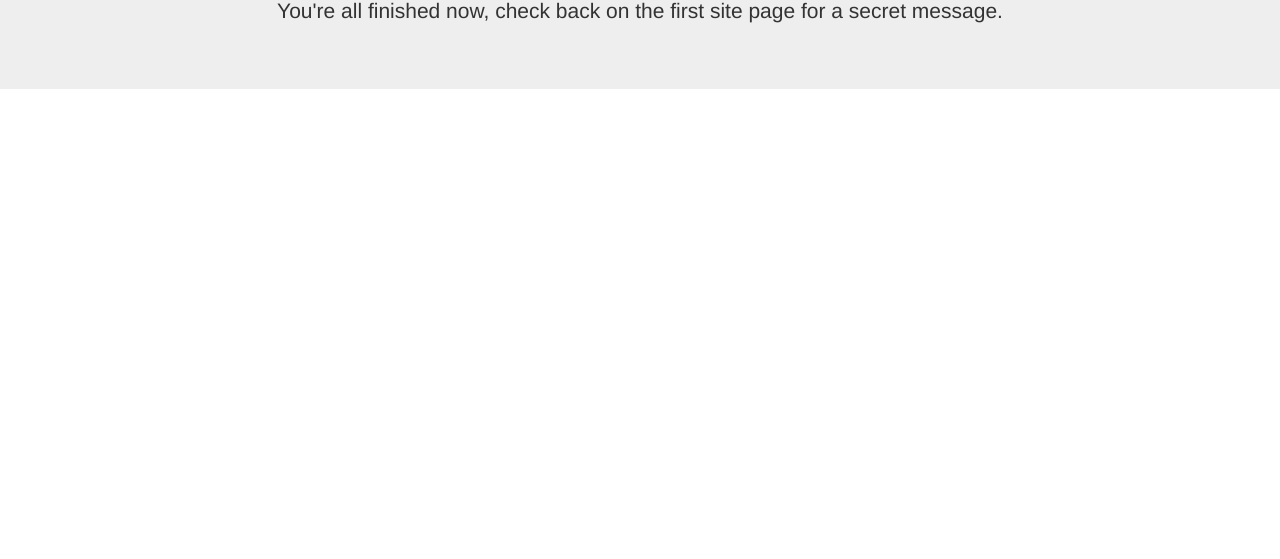
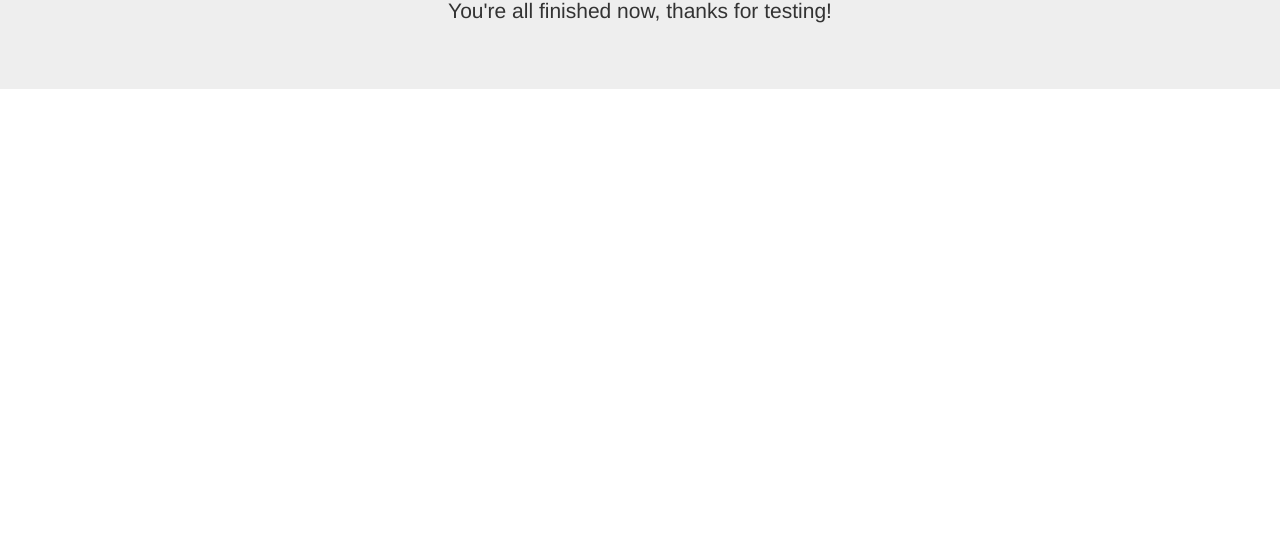
Before and after one commit to craigloewen-msft/WSL2TestInstructions, a website: page dockerComposeTest/site2/index.html in a window 1280 px wide. Shown: the part 241-800 px from the top of the page. Drawn offline with nearby package versions, Linux system fonts and the light colour scheme.

Commit message:
Updated instructions

```diff
--- a/dockerComposeTest/site2/index.html
+++ b/dockerComposeTest/site2/index.html
@@ -13,7 +13,7 @@
 <div class="jumbotron text-center">
   <h1>And this one works too!</h1>
   <h1>🙌🙌🙌</h1>
-  <p>You're all finished now, check back on the first site page for a secret message.</p>
+  <p>You're all finished now, thanks for testing!</p>
 </div>
 
 </body>
```
Also changed, not shown: README.md.
